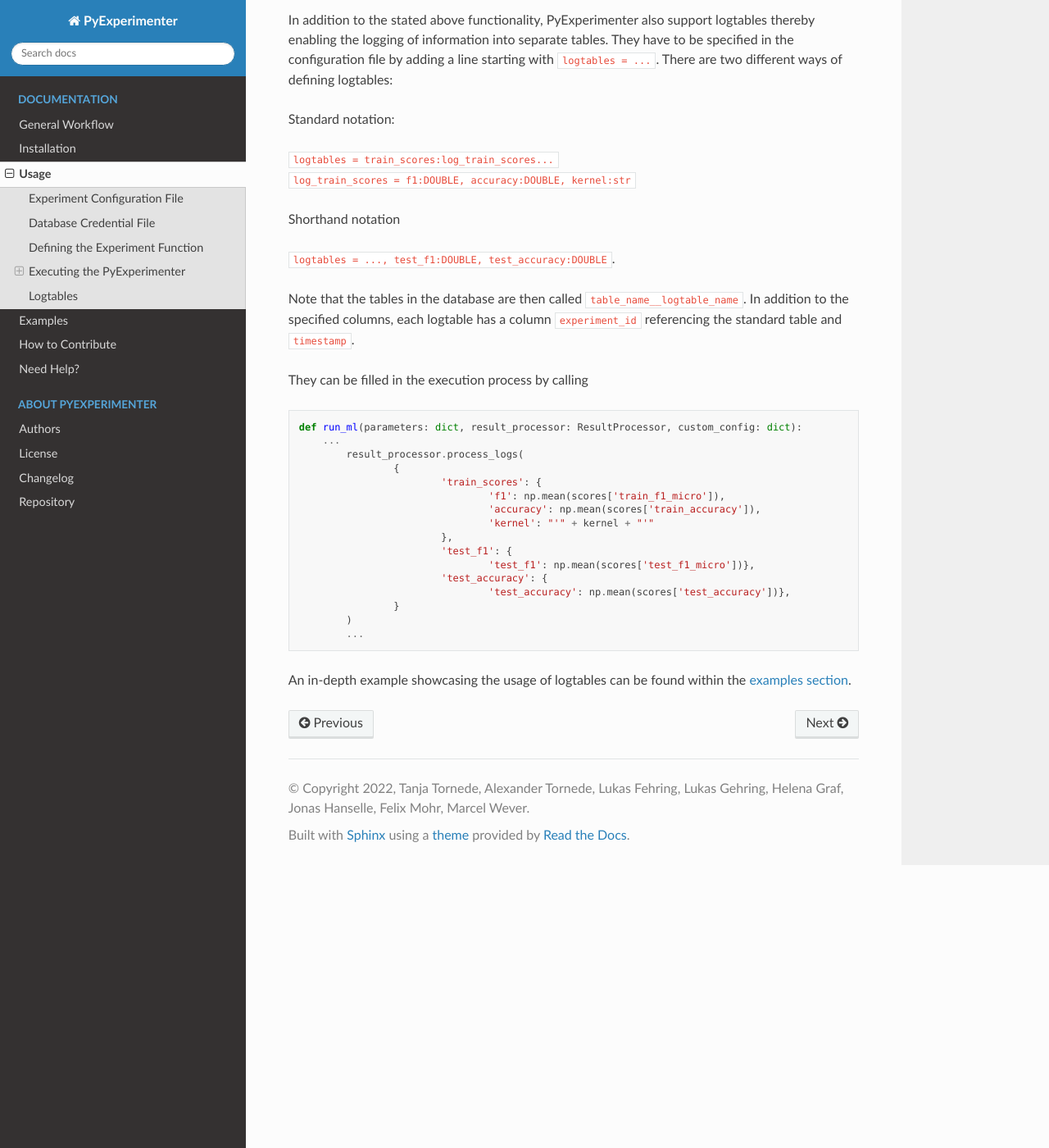
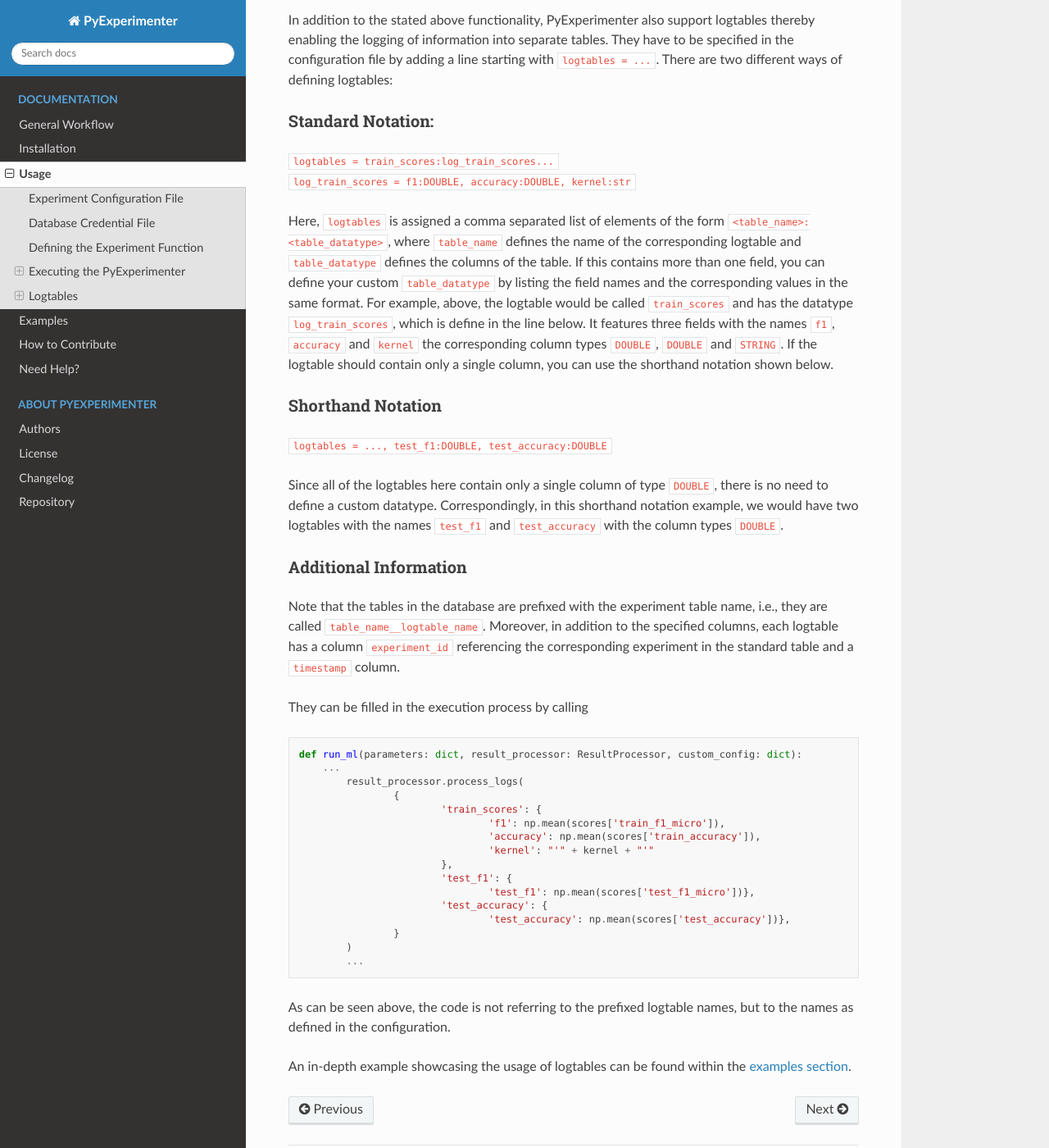
Before and after one commit to tornede/py_experimenter, a Sphinx documentation site: the page built from docs/source/usage.md, in a window 1280 px wide and 1400 px high, scrolled down 4904 px. Shown: the whole window at 82% size. Built offline with Sphinx 7.4.7 and the Read the Docs theme 2.0.0, drawn with Linux system fonts in a browser that asks for light colours; pages that are not in the unit, such as notebooks, are missing from menus.

Commit message:
Improve documentation of logtables and logtables example

````diff
--- a/docs/source/usage.md
+++ b/docs/source/usage.md
@@ -194,16 +194,21 @@
 
 In addition to the stated above functionality, PyExperimenter also support logtables thereby enabling the logging of information into separate tables. They have to be specified in the configuration file by adding a line starting with `logtables = ...`. There are two different ways of defining logtables:
 
-Standard notation:
+### Standard Notation:
 
 `logtables = train_scores:log_train_scores...`
 `log_train_scores = f1:DOUBLE, accuracy:DOUBLE, kernel:str`
 
-Shorthand notation
+Here, `logtables` is assigned a comma separated list of elements of the form `<table_name>:<table_datatype>`, where `table_name` defines the name of the corresponding logtable and `table_datatype` defines the columns of the table. If this contains more than one field, you can define your custom `table_datatype` by listing the field names and the corresponding values in the same format. For example, above, the logtable would be called `train_scores` and has the datatype `log_train_scores`, which is define in the line below. It features three fields with the names `f1`, `accuracy` and `kernel` the corresponding column types `DOUBLE`, `DOUBLE` and `STRING`. If the logtable should contain only a single column, you can use the shorthand notation shown below.
 
-`logtables = ..., test_f1:DOUBLE, test_accuracy:DOUBLE`.
+### Shorthand Notation
 
-Note that the tables in the database are then called `table_name__logtable_name`. In addition to the specified columns, each logtable has a column `experiment_id` referencing the standard table and `timestamp`.
+`logtables = ..., test_f1:DOUBLE, test_accuracy:DOUBLE`
+
+Since all of the logtables here contain only a single column of type `DOUBLE`, there is no need to define a custom datatype. Correspondingly, in this shorthand notation example, we would have two logtables with the names `test_f1` and `test_accuracy` with the column types `DOUBLE`.
+
+### Additional Information
+Note that the tables in the database are prefixed with the experiment table name, i.e., they are called `table_name__logtable_name`. Moreover, in addition to the specified columns, each logtable has a column `experiment_id` referencing the corresponding experiment in the standard table and a `timestamp` column.
 
 They can be filled in the execution process by calling
 ```python
@@ -224,4 +229,7 @@
 	)
 	...
 ```
+
+As can be seen above, the code is not referring to the prefixed logtable names, but to the names as defined in the configuration.
+
 An in-depth example showcasing the usage of logtables can be found within the [examples section](examples).
````
Also changed, not shown: docs/source/examples/example_logtables.ipynb.
